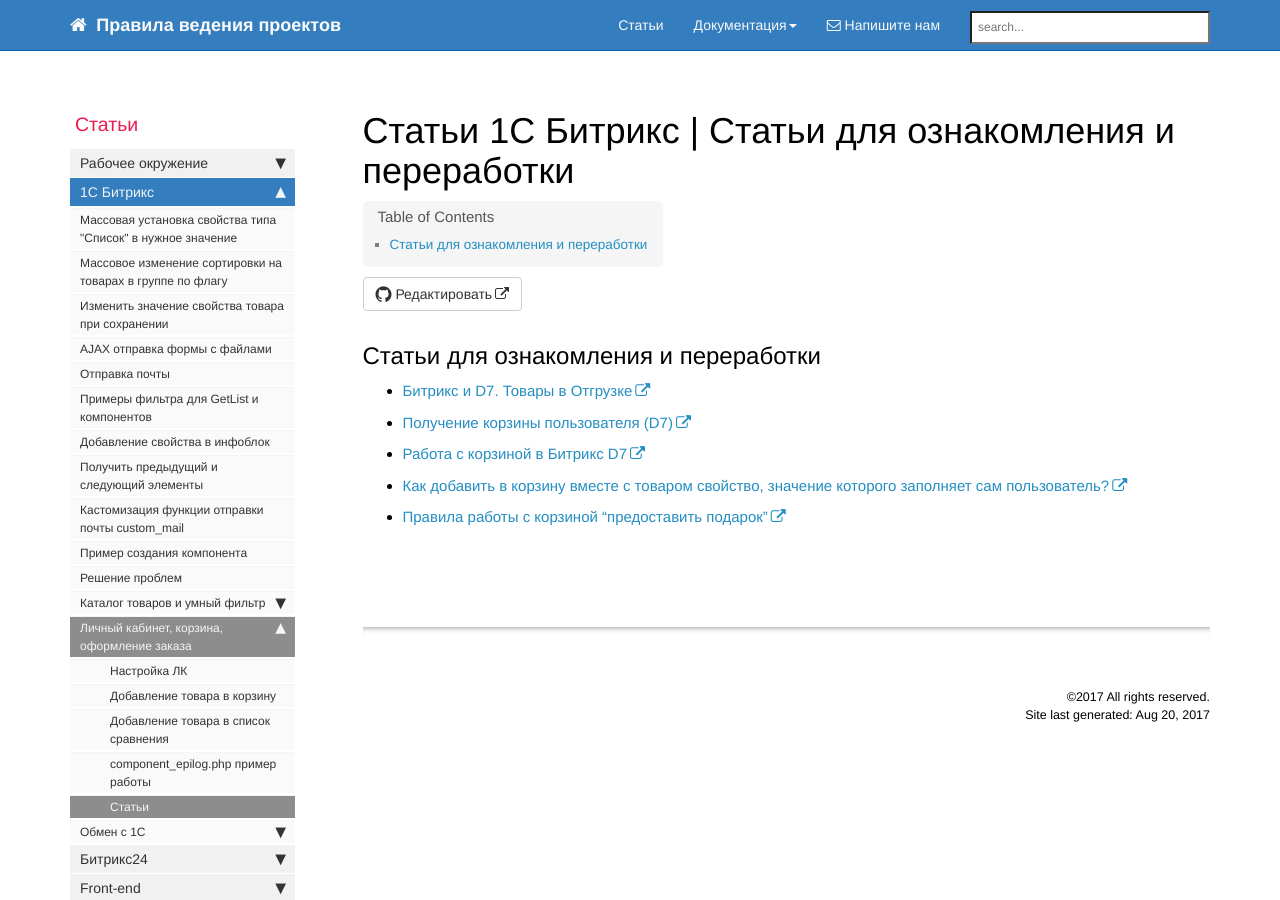
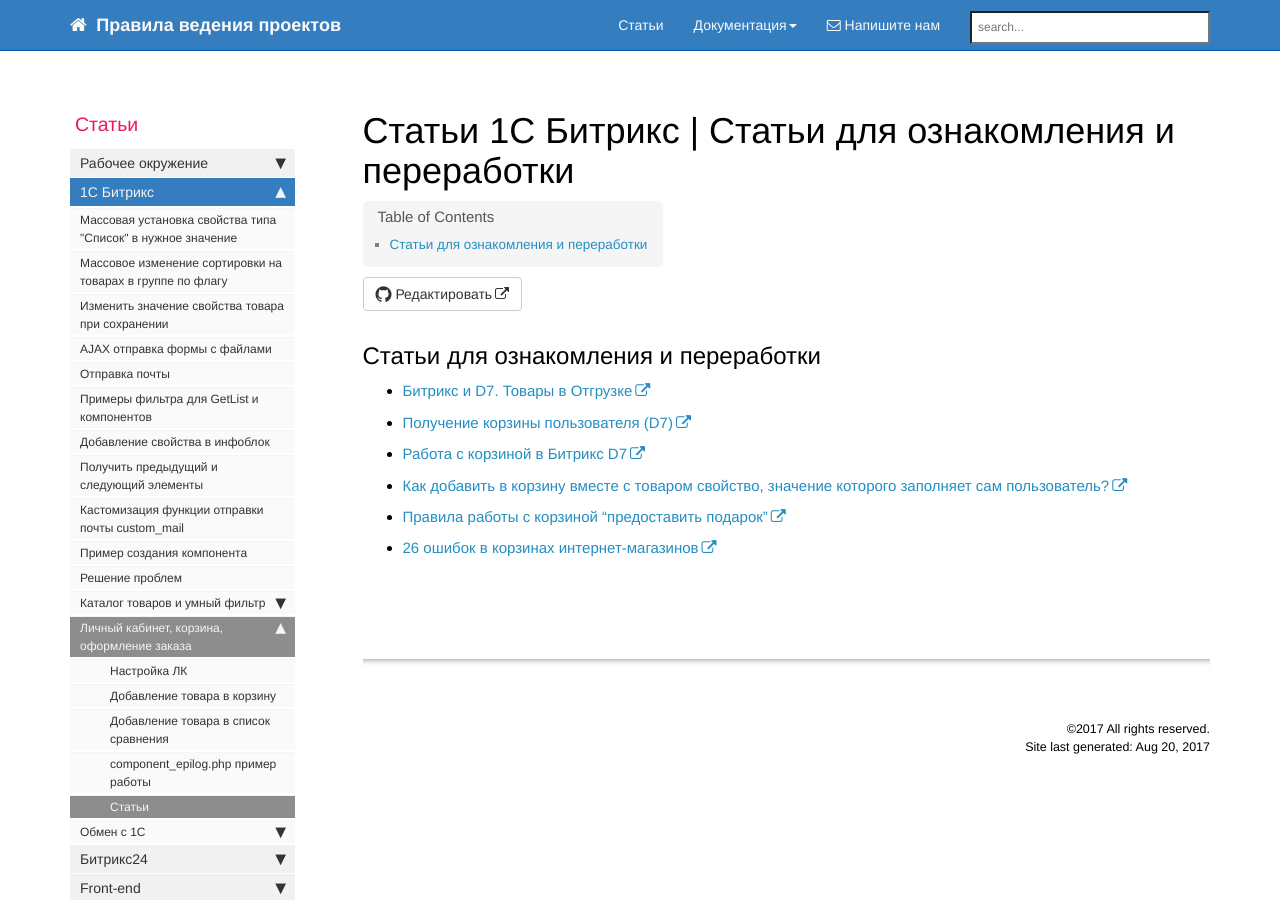
Before and after one commit to gdecider/gdecider.github.io, a Jekyll site: the page built from pages/articles/articles_bx-articles-order-and-basket.md, in a window 1280 px wide. Built offline with Jekyll 4.4.1, drawn with Linux system fonts in a browser that asks for light colours; nearby versions of some CDN libraries; comment, search, counter and statistics services are not loaded.

Commit message:
Update articles_bx-articles-order-and-basket.md

```diff
--- a/pages/articles/articles_bx-articles-order-and-basket.md
+++ b/pages/articles/articles_bx-articles-order-and-basket.md
@@ -15,3 +15,4 @@
 * [Работа с корзиной в Битрикс D7](https://mrcappuccino.ru/blog/post/work-with-basket-bitrix-d7)
 * [Как добавить в корзину вместе с товаром свойство, значение которого заполняет сам пользователь?](https://dev.1c-bitrix.ru/support/forum/forum6/topic86737/)
 * [Правила работы с корзиной "предоставить подарок"](https://dev.1c-bitrix.ru/support/forum/forum6/topic86649/)
+* [26 ошибок в корзинах интернет-магазинов](https://www.intervolga.ru/blog/projects/cherez-ternii-k-zvezdam-ili-26-oshibok-v-korzinakh-internet-magazinov/)
```
